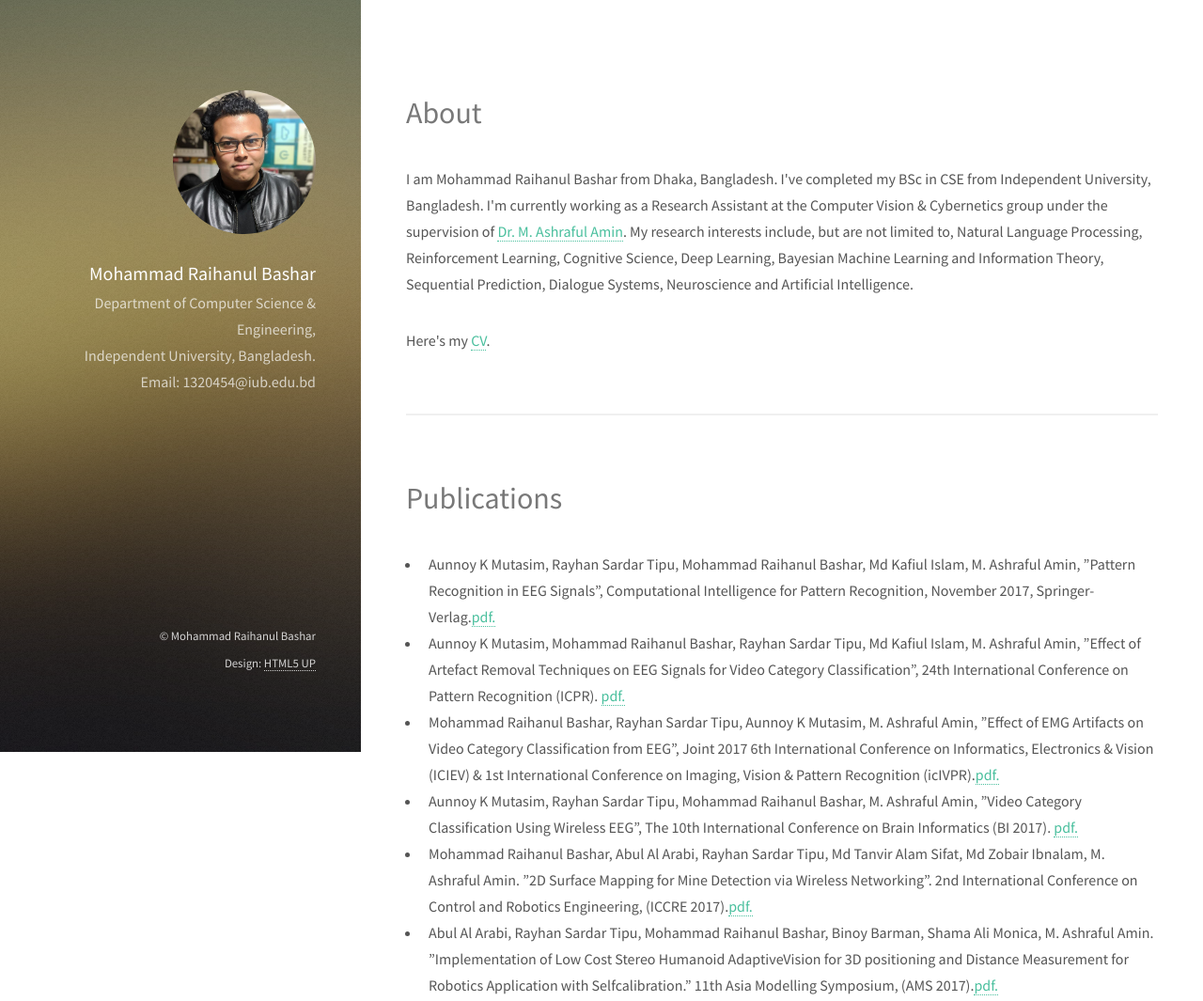
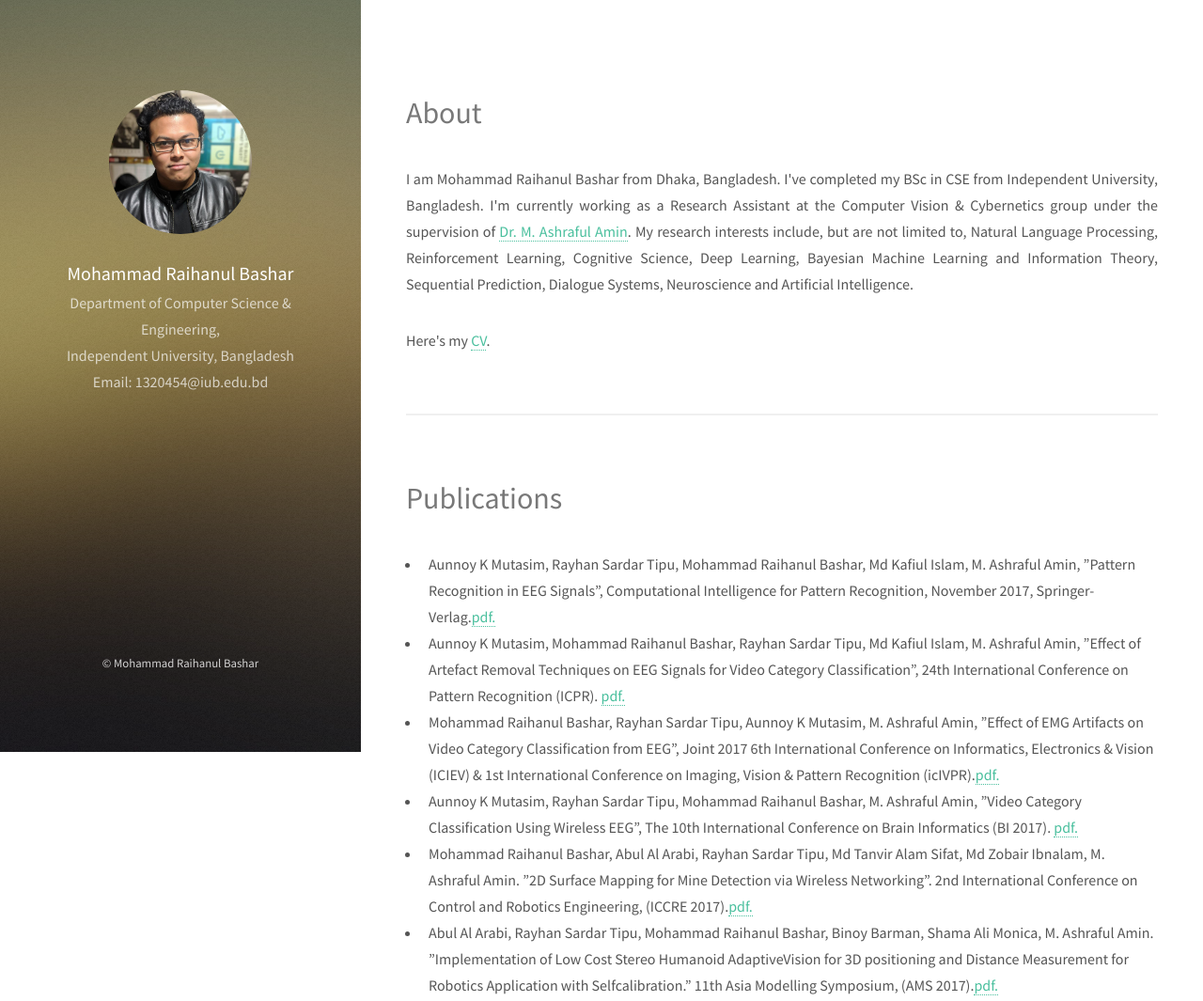
Before and after one commit to mbraihan/old-site, a plain HTML site: page index.html in a window 1280 px wide. Shown: the whole page at 94% size. Drawn offline with Linux system fonts and the light colour scheme; files that its build step writes are made by us from their sources; files whose address does not match are found by name.

Commit message:
Add files via upload

```diff
--- a/index.html
+++ b/index.html
@@ -9,19 +9,20 @@
 			<title>Mohammad Raihanul Bashar</title>
 		<meta charset="utf-8" />
 		<meta name="viewport" content="width=device-width, initial-scale=1" />
-		<!--[if lte IE 8]><script src="assets/js/ie/html5shiv.js"></script><![endif]-->
-		<link rel="stylesheet" href="assets/css/main.css" />
-		<!--[if lte IE 8]><link rel="stylesheet" href="assets/css/ie8.css" /><![endif]-->
+		<script src="js/html5shiv.js"></script>
+		<link rel="stylesheet" href="css/main.css" />
+		<link rel="stylesheet" href="css/ie8.css" />
 	</head>
 	<body id="top">
 
 		<!-- Header -->
 			<header id="header">
+				<center>
 				<a href="#" class="image avatar"><img src="images/raihan.jpg" alt="" /></a>
 				<h1><strong>Mohammad Raihanul Bashar</strong></h1>
 				  Department of Computer Science & Engineering,<br>
-			 Independent University, Bangladesh.<br>
-Email: 1320454@iub.edu.bd<br>
+			 Independent University, Bangladesh<br>
+Email: 1320454@iub.edu.bd<br> </center>
 </header>
 
 		<!-- Main -->
@@ -32,7 +33,7 @@ Email: 1320454@iub.edu.bd<br>
 						<header class="major">
 							<h2>About</h2>
 						</header>
-							<p>I am Mohammad Raihanul Bashar from Dhaka, Bangladesh. I've completed my BSc in CSE from Independent University, Bangladesh. I'm currently working as a Research Assistant at the Computer Vision & Cybernetics group under the supervision of <a href="http://www.cvcrbd.org/profiles/ashraful-amin">Dr. M. Ashraful Amin</a>. My research interests include, but are not limited to, Natural Language Processing, Reinforcement Learning, Cognitive Science,
+							<p style="text-align:justify;">I am Mohammad Raihanul Bashar from Dhaka, Bangladesh. I've completed my BSc in CSE from Independent University, Bangladesh. I'm currently working as a Research Assistant at the Computer Vision & Cybernetics group under the supervision of <a href="http://www.cvcrbd.org/profiles/ashraful-amin">Dr. M. Ashraful Amin</a>. My research interests include, but are not limited to, Natural Language Processing, Reinforcement Learning, Cognitive Science,
                                 Deep Learning, Bayesian Machine Learning and Information Theory, Sequential Prediction,
                                 Dialogue Systems, Neuroscience and Artificial Intelligence.</p>
 
@@ -227,8 +228,8 @@ Leila Wehbe , Brian Murphy, Partha Talukdar, Alona Fyshe, Aaditya Ramdas, Tom Mi
 		<!-- Footer -->
 			<footer id="footer">
 
-				<ul class="copyright">
-					<li>&copy; Mohammad Raihanul Bashar</li><li>Design: <a href="http://html5up.net">HTML5 UP</a></li>
+				<ul class="copyright" style="text-align:center;">
+					<li>&copy; Mohammad Raihanul Bashar</li>
 				</ul>
 			</footer>
 
```
